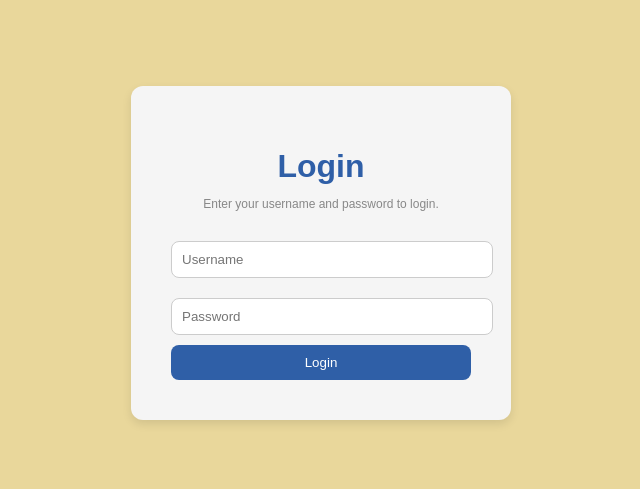
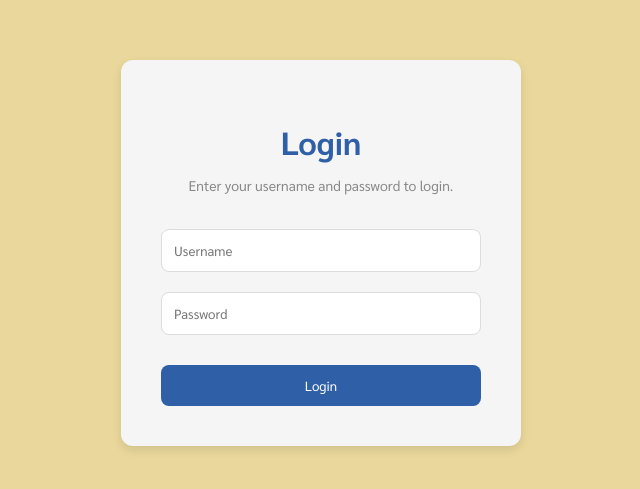
Before and after one commit to nafnkuy/student-project-system, a React (Create React App) app in the folder frontend/: page / in a window 1280 px wide. Shown: the part 147-636 px from the top of the page, without its empty margins (319-959 px from the left). Built offline with nearby package versions, Linux system fonts and the light colour scheme.

Commit message:
แก้ไข css หน้า login

```diff
--- a/frontend/src/Login.css
+++ b/frontend/src/Login.css
@@ -1,6 +1,12 @@
+@import url('https://fonts.googleapis.com/css2?family=Fredoka:wght@300..700&family=Sarabun:wght@100..800&display=swap');
+
+* {
+  font-family: 'Sarabun', 'Fredoka', sans-serif !important;
+  box-sizing: border-box;
+}
+
 body {
   margin: 0;
-  font-family: Arial, sans-serif;
   background-color: #e9d79b;
 }
 
@@ -15,7 +21,7 @@ body {
   background: #f5f5f5;
   padding: 40px;
   border-radius: 12px;
-  width: 300px;
+  width: 400px;
   text-align: center;
   box-shadow: 0 4px 10px rgba(0,0,0,0.1);
 }
@@ -26,27 +32,37 @@ body {
 }
 
 .login-subtitle {
-  font-size: 12px;
+  font-size: 14px;
   color: #888;
-  margin-bottom: 20px;
+  margin-bottom: 25px;
+  white-space: nowrap;
 }
 
 .login-input {
   width: 100%;
-  padding: 10px;
+  padding: 12px;
   margin: 10px 0;
   border-radius: 8px;
-  border: 1px solid #ccc;
+  border: 1px solid #ddd;
+  outline: none;
+  transition: 0.3s;
+}
+
+.login-input:focus {
+  border-color: #2f5fa7;
+  box-shadow: 0 0 5px rgba(47, 95, 167, 0.2);
 }
 
 .login-button {
   width: 100%;
-  padding: 10px;
+  padding: 12px;
   background-color: #2f5fa7;
   color: white;
   border: none;
   border-radius: 8px;
   cursor: pointer;
+  margin-top: 20px;
+  transition: 0.3s;
 }
 
 .login-button:hover {
```
